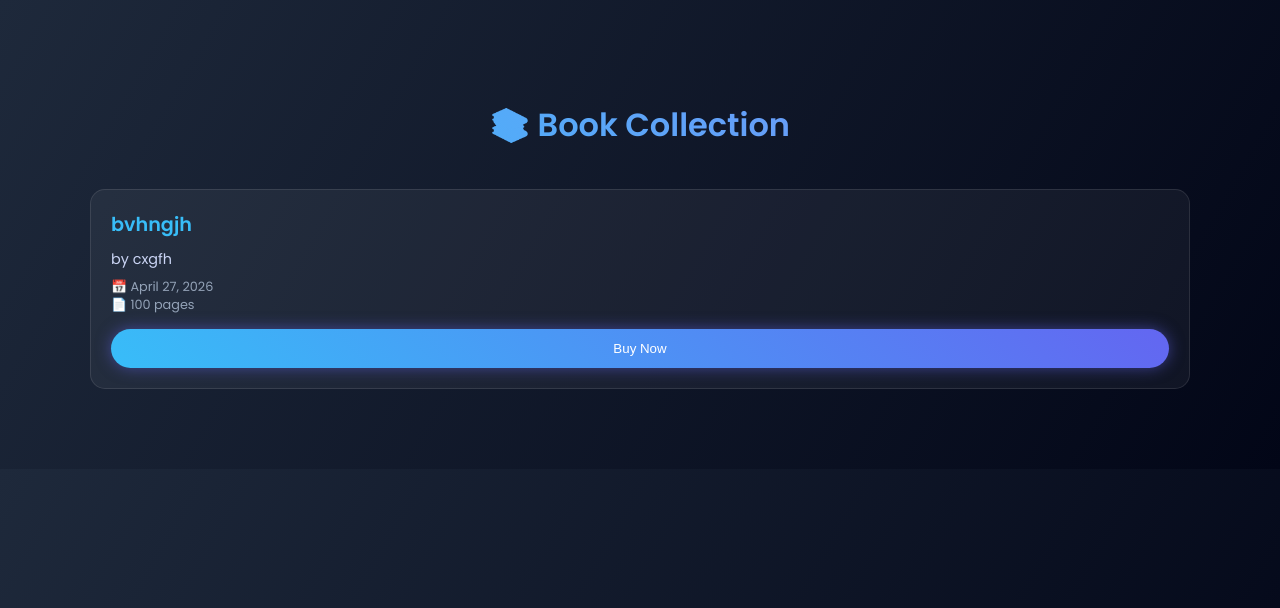
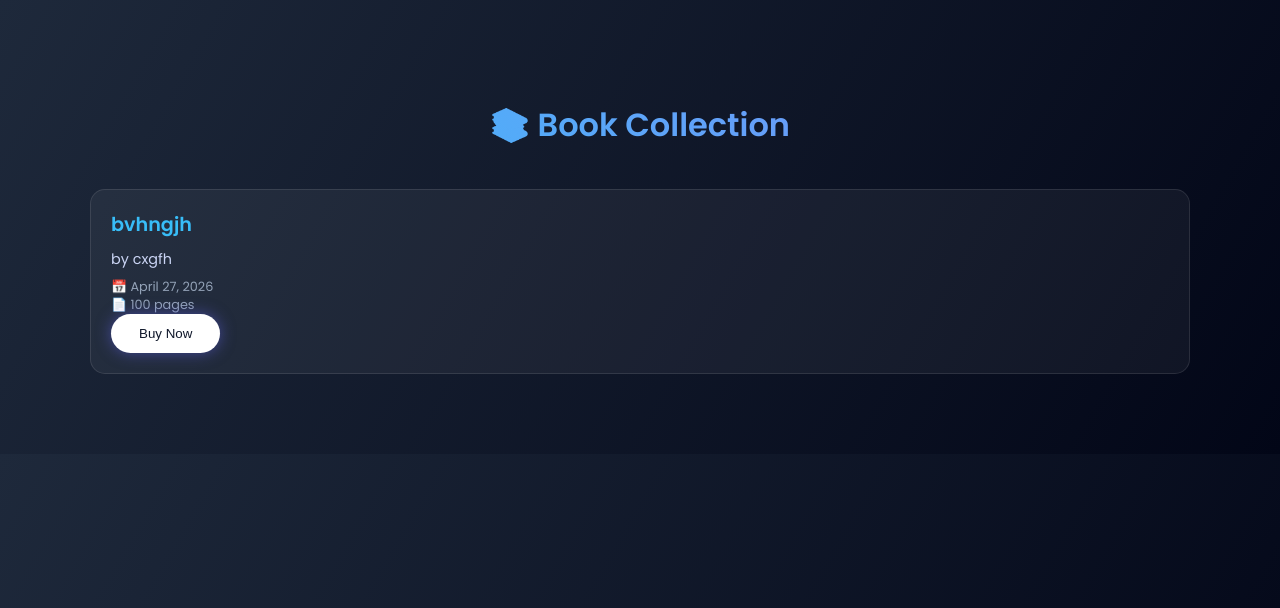
Before and after one commit to shiyarashaji/library-django, a Django app: page /books/ in a window 1280 px wide. Shown: the top 608 px of the page. Run offline with Django 5.2, Linux system fonts and the light colour scheme; data comes from the database, SQL or seed files in the repository; both versions use the stored data as it was after the commit.

Commit message:
refactor book card styles and update buy button functionality

```diff
--- a/books/templates/books.html
+++ b/books/templates/books.html
@@ -68,20 +68,6 @@
             color: #94a3b8;
         }
 
-        .book-card:hover .title{
-    color:#818cf8;
-    transition:0.3s;
-}
-    .buy-btn{
-    margin-top:15px;
-    width:100%;
-    background:linear-gradient(45deg,#38bdf8,#6366f1);
-    color:white;
-}
-
-.buy-btn:hover{
-    background:linear-gradient(45deg,#0ea5e9,#4f46e5);
-}
         .empty {
             text-align: center;
             color: #94a3b8;
@@ -119,18 +105,12 @@
                     📅 {{ i.published_date }} <br>
                     📄 {{ i.pages }} pages
                 </div>
-            <a href="{% url 'buy_book' i.id %}">
-                <button class="btn buy-btn">
-                    Buy Now
-                </button>
-            </a>
-            {% if messages %}
-    <div class="message-box">
-        {% for message in messages %}
-            <p>{{ message }}</p>
-        {% endfor %}
-    </div>
-{% endif %}
+                <a href="{% url 'buy_book' i.id %}">
+                    <button class="btn" style="background:white; color:#0f172a;"
+                        onclick="alert('✅ Book purchased successfully!')">
+                        Buy Now
+                    </button>
+                </a>
             </div>
         {% empty %}
             <p class="empty">No books available.</p>
```
Also changed, not shown: books/db.sqlite3.
